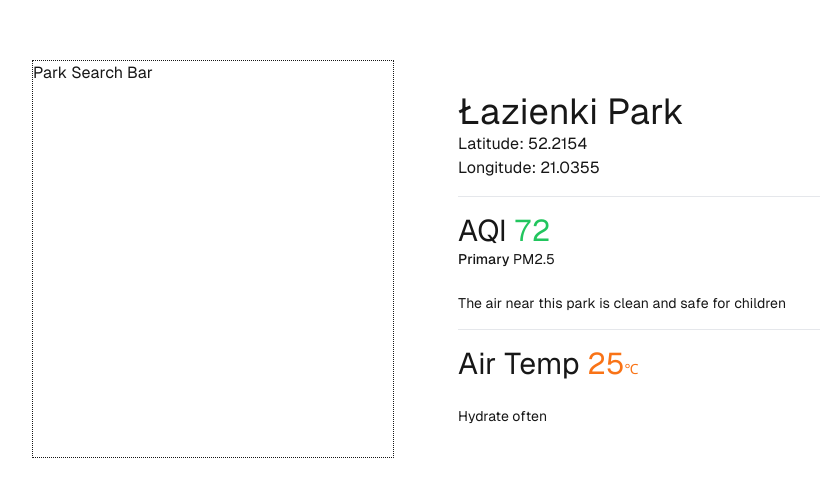
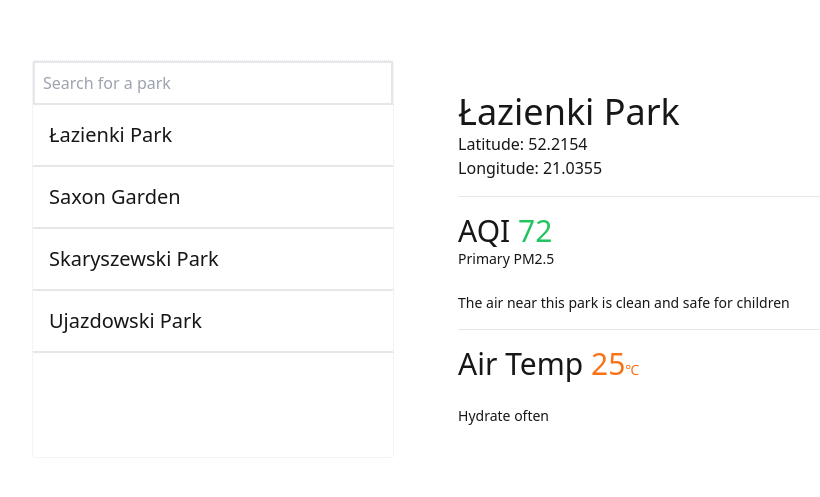
Before and after one commit to sbaron24/little-lungs, a Next.js app: page / in a window 1280 px wide. Shown: the part 141-638 px from the top of the page, without its empty margins (48-868 px from the left). Built offline with nearby package versions, Linux system fonts and the light colour scheme; no server answers.

Commit message:
sidebar with Search

```diff
--- a/app/components/ParkSearchBar.js
+++ b/app/components/ParkSearchBar.js
@@ -1,5 +1,41 @@
-const ParkSearchBar = () => {
-  return <div>Park Search Bar</div>;
+import React, { useState } from "react";
+
+const ParkSearchBar = ({ parksData }) => {
+  const [searchResults, setParkSearchResults] = useState(parksData);
+
+  const handleSearch = (e) => {
+    const searchResults = parksData.filter((park) =>
+      park.name.toLowerCase().includes(e.target.value.toLowerCase())
+    );
+    setParkSearchResults(searchResults);
+  };
+
+  const ParkCard = ({ park }) => {
+    const { name } = park;
+    return (
+      <div className="w-full p-4 border-b-2 border-gray-200">
+        <h2 className="text-xl">{name}</h2>
+      </div>
+    );
+  };
+
+  const parkCards = searchResults.map((park) => (
+    <ParkCard key={park.id} park={park} />
+  ));
+
+  return (
+    <>
+      <div>
+        <input
+          type="text"
+          placeholder="Search for a park"
+          className="w-full p-2 border-2 border-gray-200"
+          onChange={handleSearch}
+        />
+        <ul className="w-full overflow-scroll h-64">{parkCards}</ul>
+      </div>
+    </>
+  );
 };
 
 export default ParkSearchBar;
--- a/app/lib/data.js
+++ b/app/lib/data.js
@@ -1,26 +1,117 @@
 export const parksData = [
-  { name: "Łazienki Park", latitude: 52.2154, longitude: 21.0355 },
-  { name: "Saxon Garden", latitude: 52.2401, longitude: 21.0123 },
-  { name: "Skaryszewski Park", latitude: 52.2423, longitude: 21.052 },
-  { name: "Ujazdowski Park", latitude: 52.2229, longitude: 21.0271 },
-  { name: "Multimedia Fountain Park", latitude: 52.2542, longitude: 21.0113 },
-  { name: "Pole Mokotowskie", latitude: 52.2108, longitude: 21.0039 },
-  { name: "Krasinski Garden", latitude: 52.2447, longitude: 21.0027 },
-  { name: "Agrykola Park", latitude: 52.2187, longitude: 21.0316 },
-  { name: "Moczydło Park", latitude: 52.2389, longitude: 20.9539 },
-  { name: "Szczęśliwicki Park", latitude: 52.2083, longitude: 20.9644 },
-  { name: "Bródnowski Park", latitude: 52.2903, longitude: 21.0419 },
-  { name: "Praski Park", latitude: 52.2539, longitude: 21.0352 },
-  { name: "Kepa Potocka Park", latitude: 52.2783, longitude: 20.9789 },
-  { name: "Royal Wilanów Park", latitude: 52.1651, longitude: 21.0903 },
-  { name: "Promenada Park", latitude: 52.1989, longitude: 21.0436 },
-  { name: "Morskie Oko Park", latitude: 52.2031, longitude: 21.0273 },
   {
+    id: "lazienki",
+    name: "Łazienki Park",
+    latitude: 52.2154,
+    longitude: 21.0355,
+  },
+  {
+    id: "saxon-garden",
+    name: "Saxon Garden",
+    latitude: 52.2401,
+    longitude: 21.0123,
+  },
+  {
+    id: "skaryszewski",
+    name: "Skaryszewski Park",
+    latitude: 52.2423,
+    longitude: 21.052,
+  },
+  {
+    id: "ujazdowski",
+    name: "Ujazdowski Park",
+    latitude: 52.2229,
+    longitude: 21.0271,
+  },
+  {
+    id: "multimedia-fountain",
+    name: "Multimedia Fountain Park",
+    latitude: 52.2542,
+    longitude: 21.0113,
+  },
+  {
+    id: "pole-mokotowskie",
+    name: "Pole Mokotowskie",
+    latitude: 52.2108,
+    longitude: 21.0039,
+  },
+  {
+    id: "krasinski",
+    name: "Krasinski Garden",
+    latitude: 52.2447,
+    longitude: 21.0027,
+  },
+  {
+    id: "agrykola",
+    name: "Agrykola Park",
+    latitude: 52.2187,
+    longitude: 21.0316,
+  },
+  {
+    id: "moczydlo",
+    name: "Moczydło Park",
+    latitude: 52.2389,
+    longitude: 20.9539,
+  },
+  {
+    id: "szczesliwicki",
+    name: "Szczęśliwicki Park",
+    latitude: 52.2083,
+    longitude: 20.9644,
+  },
+  {
+    id: "brodnowski",
+    name: "Bródnowski Park",
+    latitude: 52.2903,
+    longitude: 21.0419,
+  },
+  { id: "praski", name: "Praski Park", latitude: 52.2539, longitude: 21.0352 },
+  {
+    id: "kepa-potocka",
+    name: "Kepa Potocka Park",
+    latitude: 52.2783,
+    longitude: 20.9789,
+  },
+  {
+    id: "wilanow",
+    name: "Royal Wilanów Park",
+    latitude: 52.1651,
+    longitude: 21.0903,
+  },
+  {
+    id: "promenada",
+    name: "Promenada Park",
+    latitude: 52.1989,
+    longitude: 21.0436,
+  },
+  {
+    id: "morskie-oko",
+    name: "Morskie Oko Park",
+    latitude: 52.2031,
+    longitude: 21.0273,
+  },
+  {
+    id: "rydza-smiglego",
     name: "Marszałka Edwarda Rydza-Śmigłego Park",
     latitude: 52.2275,
     longitude: 21.0283,
   },
-  { name: "Jordan Park Żoliborz", latitude: 52.2686, longitude: 20.9906 },
-  { name: "Arkadia Park", latitude: 52.2597, longitude: 21.0022 },
-  { name: "Górka Szczęśliwicka Park", latitude: 52.2058, longitude: 20.9595 },
+  {
+    id: "jordan-zoliborz",
+    name: "Jordan Park Żoliborz",
+    latitude: 52.2686,
+    longitude: 20.9906,
+  },
+  {
+    id: "arkadia",
+    name: "Arkadia Park",
+    latitude: 52.2597,
+    longitude: 21.0022,
+  },
+  {
+    id: "gorka-szczesliwicka",
+    name: "Górka Szczęśliwicka Park",
+    latitude: 52.2058,
+    longitude: 20.9595,
+  },
 ];
--- a/app/page.js
+++ b/app/page.js
@@ -11,14 +11,11 @@ export default function Home() {
   const { latitude, longitude } = useCurrentLocation();
 
   return (
-    <div className="grid grid-rows-[20px_1fr_20px] items-center justify-items-center min-h-screen p-8 pb-20 gap-16 sm:p-20 font-[family-name:var(--font-geist-sans)]">
+    <div className="grid grid-rows-[20px_1fr_20px] items-center justify-items-center min-h-screen p-8 pb-20 gap-16 sm:p-20 font-sans">
       <main className="flex flex-col gap-8 row-start-2 items-center sm:items-start w-full">
         <div className="flex w-full gap-8">
-          <div
-            className="w-1/3"
-            style={{ border: "1px dotted", borderRadius: "1px" }}
-          >
-            <ParkSearchBar />
+          <div className="w-1/3 border border-dotted rounded">
+            <ParkSearchBar parksData={parksData} />
           </div>
           <div className="w-2/3 p-8">
             <ParkInfo park={selectedPark} />
```
